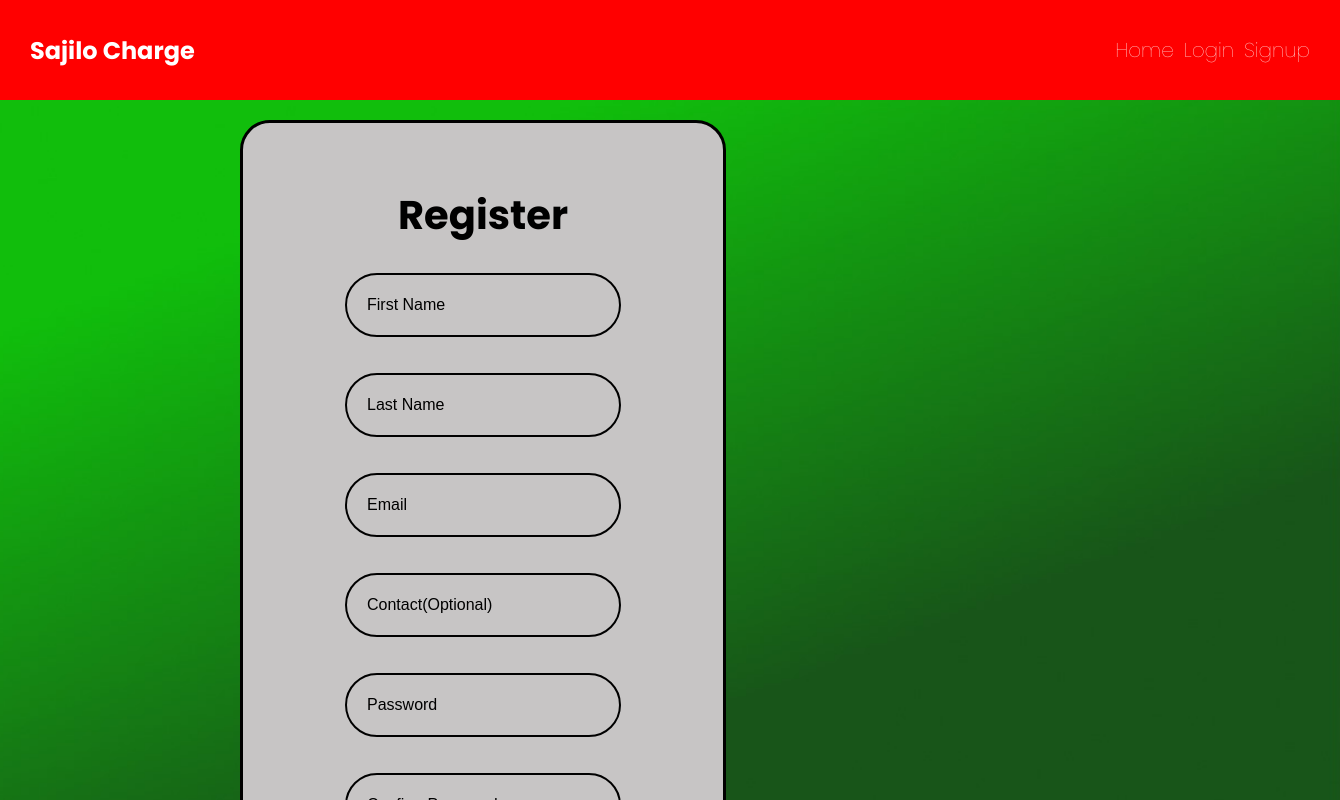
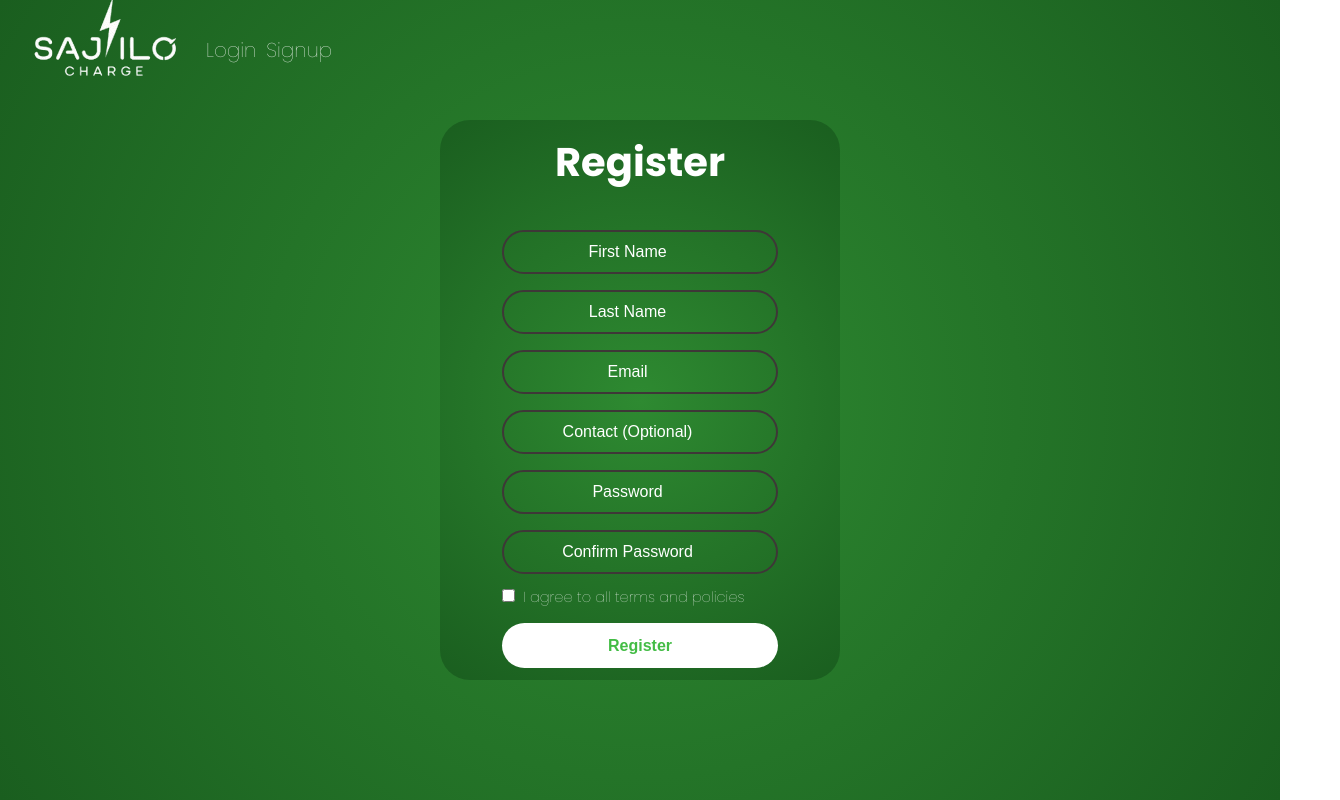
Before and after one commit to lunivmaharjan/Sajilo, a React (Create React App) app: page /signup in a window 1280 px wide. Shown: the top 800 px of the page, 1340 px wide, since content can reach past the window. Built offline with nearby package versions, Linux system fonts and the light colour scheme.

Commit message:
UI modification

```diff
--- a/src/App.css
+++ b/src/App.css
@@ -1,3 +1,8 @@
+*{
+  margin: 0;
+  padding: 0;
+  box-sizing: border-box;
+}
 .App {
   text-align: center;
 }
@@ -36,18 +41,21 @@
     transform: rotate(360deg);
   }
 }
-
+body{
+  background: linear-gradient(45deg, #43BC45, #2E8A31);}
 .nav{
   display: flex;
   flex-direction: row;
   justify-content: space-between;
   align-items: center;
-  padding-left: 30px;
-  padding-right: 30px;
+  padding-left: 20px;
+  padding-right: 80px;
   color: white;
-  width: 100%;
+  position: fixed;
+
+  width: 100vw;
   height: 100px;
-  background-color: red;
+
 }
 
 
@@ -69,3 +77,8 @@
   display: flex;
   flex-direction: column;
 }
+
+.wrapper h2{
+  font-size: 40px;
+  text-align: center;
+}
--- a/src/Components/LoginForm/LoginForm.css
+++ b/src/Components/LoginForm/LoginForm.css
@@ -1,20 +1,23 @@
 .wrapper{
     width: 400px;
-    border: solid;
+    /* border: solid; */
     height: 100px !important;
-    background: rgba(rgb(0, 168, 62), green, blue, alpha);
+    background: linear-gradient(135deg, #43BC45, #A8E8A1);
+    ;
     border-radius:30px ;
-    padding: 30px 40px;
+    /* padding: 30px 40px; */
 }
 
 .wrapper h1{
     font-size: 40px;
     text-align: center;
+    color: white;
 }
 form{
     display: flex;
     flex-direction: column;
     align-items: center;
+    justify-content: space-between;
 }
 
 .wrapper .input-box{
@@ -29,15 +32,16 @@ form{
 }
 
 .input-box input{
-    width: 100%;
-    height: 100%;
+    /* width: 100%;
+    height: 100%; */
     background: transparent;
-    border: 2px solid black;
+    /* border: 2px solid black; */
     outline: none;
     border-radius: 40px;
     font-size: 16px;
     color: #000;
     padding: 20px 45px 20px 20px;
+    outline-color: #fff;
 }
 
 .input-box input::placeholder {
--- a/src/Components/LoginForm/LoginForm.jsx
+++ b/src/Components/LoginForm/LoginForm.jsx
@@ -9,6 +9,7 @@ const LoginForm = () => {
     <div className='wrapper'>
         <form action="">
          <h1>Login</h1>
+         <div >
          <div className="input-box">
             <input type="text" placeholder='Email' className='input_form' required/>
             <MdOutlineMail className="icon" />
@@ -17,16 +18,15 @@ const LoginForm = () => {
             <input type="Password" placeholder='Password' className='input_form' required/>
             <RiLockPasswordLine className="icon" />
          </div>
+         </div>
          <div className="remember-forgot">
-           <label><input type="checkbox"/>Remember me</label>
+           <label style={{
+            marginRight:30,
+           }}><input type="checkbox"/>Remember me</label>
             <a href="#">Forget Password</a>
          </div>
 
          <button type="submit">Login</button>
-
-         <div className="register-link">
-           <p>Don't have an account? <a href="#">Register</a></p>
-         </div>
         </form>
     </div>
   )
--- a/src/Components/Navbar.jsx
+++ b/src/Components/Navbar.jsx
@@ -2,23 +2,23 @@ import React from 'react'
 import { Link } from 'react-router-dom'
 import "../App.css"
 import "../index.css"
+import logo from "./Assets/logo.png"
 
 function Navbar() {
   return (
     <div className='nav'>
+        <div className="menItems">
         <div className="flex">
-                <h2>Sajilo Charge</h2>
+          <Link to={"/"}>
+          <img src={logo} alt='fireSpot'/>
+          </Link>
         </div>
-        <div className="menItems">
-            <Link to={"/"}>
-                Home
-            </Link>
             <Link to={"/login"}>
                 Login
             </Link>
-            <Link to={"/signup"}>
+            <a href={"/signup"}>
                 Signup
-            </Link>
+            </a>
         </div>
 
     </div>
--- /dev/null
+++ b/src/Components/SigninForm/SigninForm.css
@@ -0,0 +1,91 @@
+.wrapper{
+    width: 400px;
+    /* border: solid; */
+    height: 100px !important;
+    background: radial-gradient(circle, #2E8A31, #1A5E1F) !important;
+    ;
+    border-radius:30px ;
+    /* padding: 30px 40px; */
+}
+
+.wrapper h1{
+    font-size: 40px;
+    text-align: center;
+    color: white;
+}
+form{
+    display: flex;
+    flex-direction: column;
+    align-items: center;
+    justify-content: space-between;
+}
+
+.wrapper .input-box{
+    /* position: relative; */
+    display: flex;
+    justify-content: space-around;
+    align-items: center;
+    width: 100%;
+    height: 20px;
+    /* margin: 40px 0; */
+    outline-color: #fff;
+
+}
+
+.input-box input{
+    width: 120%;
+    height: 100%;
+    background: transparent;
+    border: 2px solid #3e3737;
+    outline: none;
+    border-radius: 1200px;
+    font-size: 15px;
+    padding: 5px 5px 5px 5px;
+}
+
+.input-box .input_form::placeholder {
+    color: #fff;
+}
+
+.wrapper button{
+    width: 100%;
+    height: 45px;
+    background:#fff;
+    border: none;
+    outline: none;
+    border-radius: 40px;
+    cursor: pointer;
+    font-size: 16px;
+    color: #43bc45;
+    font-weight: 700;
+}
+
+.wrapper .register-link{
+    font-size: 14px;
+    text-align: center;
+    margin: 20px 0 15px;
+}
+
+.register-link p a{
+color: #fff;
+text-decoration: none;
+font-weight: 600;
+}
+
+.register-link p a:hover {
+    text-decoration: underline;
+}
+
+.input_form{
+    color: #fff !important;
+
+}
+.input_form::placeholder{
+
+}
+.input_form:active{
+    outline: white;
+}
+.input-box{
+    color: #fff;
+}
--- a/src/Components/SigninForm/SigninForm.jsx
+++ b/src/Components/SigninForm/SigninForm.jsx
@@ -1,31 +1,37 @@
 import React from 'react';
 import '../../index.css';
+import './SigninForm.css';
+
 
 const SigninForm = () => {
   return (
     <div className='wrapper'>
         <form action="">
             <h1>Register</h1>
+            <div>
+
             <div className='input-box'>
-                <input type="text" placeholder='First Name' required/>
+                <input type="text" placeholder='First Name'className='input_form' required/>
             </div>
             <div className='input-box'>
-                <input type="text" placeholder='Last Name' required/>
+                <input type="text" placeholder='Last Name'className='input_form' required/>
             </div>
             <div className='input-box'>
-                <input type="text" placeholder='Email' required/>
+                <input type="text" placeholder='Email'className='input_form' required/>
             </div>
             <div className='input-box'>
-                <input type="text" placeholder='Contact(Optional)' required/>
+                <input type="text" placeholder='Contact (Optional)'className='input_form' required/>
             </div>
             <div className='input-box'>
-                <input type="password" placeholder='Password' required/>
+                <input type="password" placeholder='Password'className='input_form' required/>
             </div>
             <div className='input-box'>
-                <input type="password" placeholder='Confirm Password' required/>
+                <input type="password" placeholder='Confirm Password'className='input_form' required/>
             </div>
             <div className='remember-forgot'>
                 <label><input type="checkbox" />I agree to all terms and policies</label>
+            </div>
+
             </div>
 
             <button type="submit">Register</button>
--- a/src/Components/WelcomePage/welcomepage.css
+++ b/src/Components/WelcomePage/welcomepage.css
@@ -1,4 +1,11 @@
 .wrapper{
     width: 400px;
     height: 500px;
+    font-size: 20px;
+    text-align: center;
 }
+
+.form{
+    display: flex;
+    text-align: center;
+}
--- a/src/Components/WelcomePage/welcomepage.jsx
+++ b/src/Components/WelcomePage/welcomepage.jsx
@@ -1,14 +1,14 @@
 import React from 'react'
 import '../../index.css';
+import './welcomepage.css'
 
 const Welcomepage = () => {
   return (
-    <div className='wrapperp-stop'>
+    <div className='wrapperp'>
      <form>
-     <h1>Welcome To Sajilo Charge</h1>
-     <h1>Find EV charge stations near you</h1>
-     <button type="submit">Login</button>
-     <button type="submit">Register</button>
+     <h2>Welcome To Sajilo Charge</h2>
+     <br></br>
+     <p>Find EV charge stations near you</p>
       </form>
     </div>
   )
--- a/src/index.css
+++ b/src/index.css
@@ -3,6 +3,9 @@
   margin: 0;
   padding: 0;
   box-sizing: border- box;
+  color: white;
+  text-align: center;
+
 }
 #root{
   width: 100%;
@@ -22,7 +25,8 @@
     justify-content: center;
     align-items: center;
     min-height: 100vh;
-    background-image: url('./Components/Assets/ops.jpg');
+    /* background-image: url('./Components/Assets/ops.jpg'); */
+    background: radial-gradient(circle, #2E8A31, #1A5E1F) !important;
     background-size: cover;
     background-position: center;
 }
@@ -39,6 +43,9 @@ code {
   height: 100vh;
 }
 .main{
+  display: flex;
+  justify-content: center;
+  align-items: center;
   min-height: 100vh;
   width: 100%; /* Full width */
   max-width: 800px; /* Maximum width */
@@ -48,14 +55,14 @@ code {
 
 .wrapper{
   width: 600px;
-  height: 60px;
+  height: 130px;
   background:  #c7c5c5;
   border-radius:20px ;
   padding: 10px 10px;
   display: flex;
   justify-content: center;
   align-items: center;
-  min-height: 100vh;
+  min-height: 70vh;
 }
 
 .wrapper h1{
@@ -74,7 +81,7 @@ code {
   width: 120%;
   height: 100%;
   background: transparent;
-  border: 2px solid black;
+  border: 2px solid #3e3737;
   outline: none;
   border-radius: 1200px;
   font-size: 15px;
```
Also changed, not shown: src/Components/Assets/logo.png (added).
